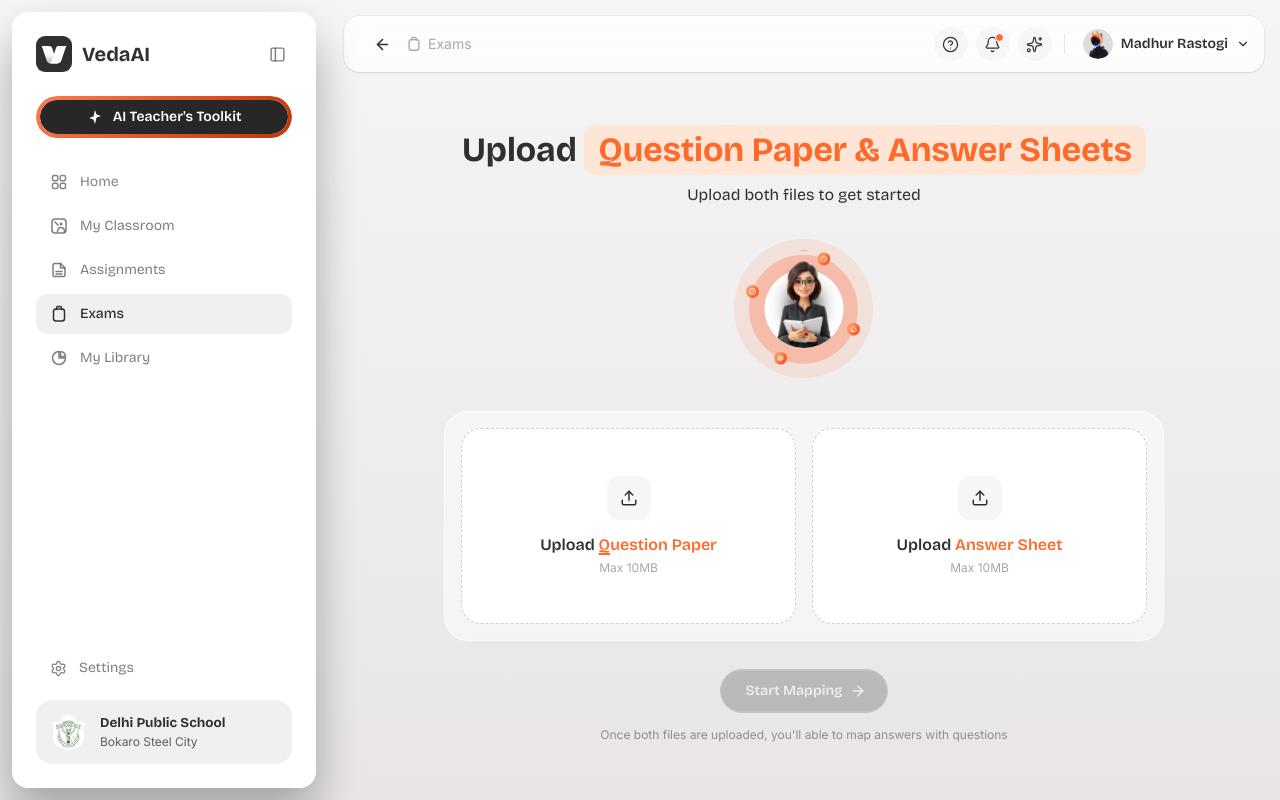
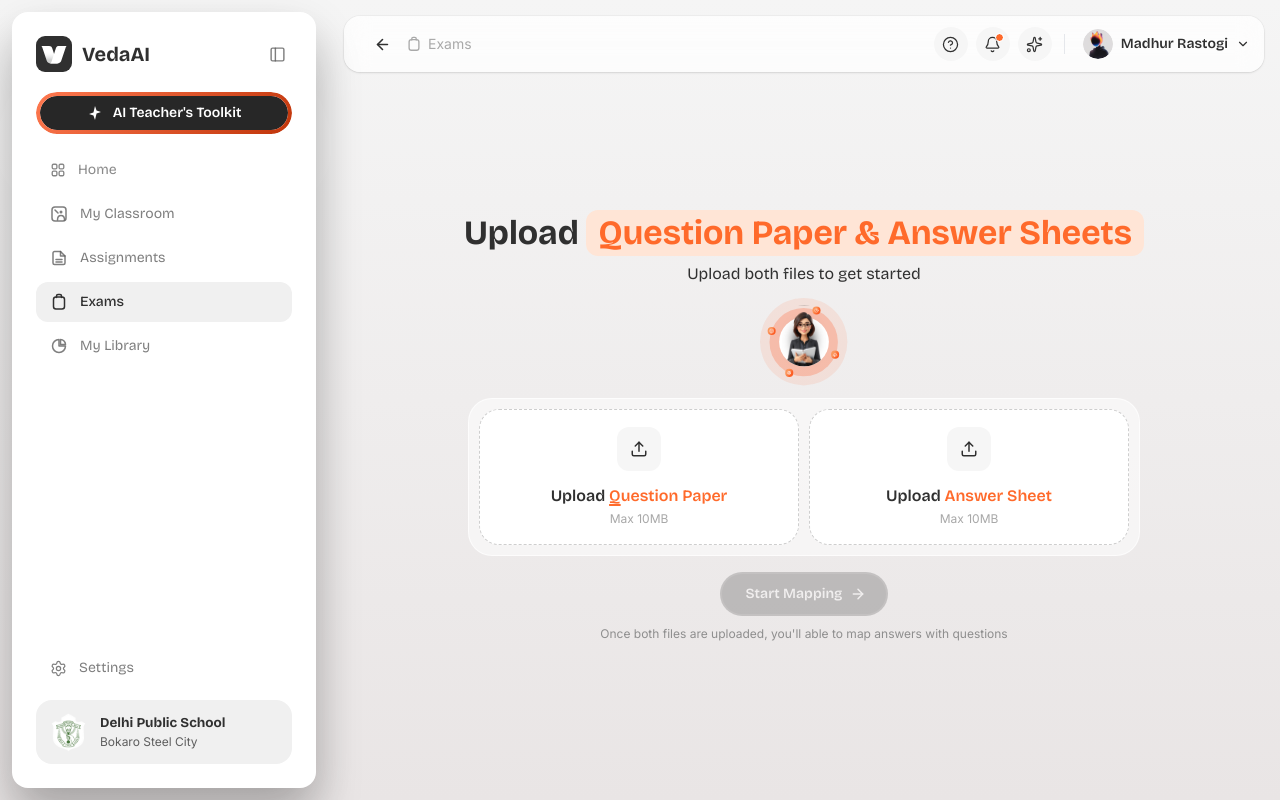
Before and after one commit to lohit-dev/assessment-ai, a Next.js app: page / in a window 1280 px wide. Built offline with nearby package versions, Linux system fonts and the light colour scheme.

Commit message:
style: refine UI component dimensions, spacing, and layout sizing for improved visual balance

```diff
--- a/src/app/page.tsx
+++ b/src/app/page.tsx
@@ -38,7 +38,7 @@ export default function UploadPage() {
       <div className="flex flex-1 flex-col gap-3 md:ml-82">
         <TopBar />
 
-        <main className="flex flex-1 flex-col items-center justify-center px-4 py-6 md:py-8">
+        <main className="flex flex-1 flex-col items-center justify-center px-4 pt-4 pb-8">
           <h1
             className="text-center text-2xl leading-tight md:hidden"
             style={{
@@ -57,7 +57,7 @@ export default function UploadPage() {
           </h1>
 
           <h1
-            className="text-3.5xl hidden text-center leading-tight md:block"
+            className="hidden text-center leading-tight md:block"
             style={{
               fontFamily: "var(--font-bricolage)",
               fontWeight: 700,
@@ -67,7 +67,7 @@ export default function UploadPage() {
           >
             Upload{" "}
             <span
-              className="inline-block rounded-xl px-3.5 py-1"
+              className="inline-block rounded-xl px-3 py-0.5"
               style={{
                 color: "#FF6A2B",
                 backgroundColor: "#FFE5D6",
@@ -81,7 +81,7 @@ export default function UploadPage() {
           </h1>
 
           <p
-            className="mt-2 text-center text-base"
+            className="mt-1.5 text-center text-base"
             style={{
               fontFamily: "var(--font-bricolage)",
               fontWeight: 400,
@@ -91,19 +91,19 @@ export default function UploadPage() {
             Upload both files to get started
           </p>
 
-          <div className="my-6 flex items-center justify-center md:my-8">
+          <div className="my-3 flex items-center justify-center">
             <Image
               src="/assets/tutor_image.svg"
               alt="AI tutor illustration"
-              width={140}
-              height={140}
+              width={88}
+              height={88}
               priority
-              className="size-35 select-none"
+              className="select-none"
             />
           </div>
 
           <div
-            className="flex w-full max-w-180 flex-col gap-3 p-3 sm:flex-row sm:gap-4 sm:p-4"
+            className="flex w-full max-w-2xl flex-col gap-2.5 p-2.5 sm:flex-row"
             style={{
               backgroundColor: "#FFFFFF80",
               borderRadius: 24,
@@ -127,7 +127,7 @@ export default function UploadPage() {
           <button
             disabled={!bothUploaded}
             onClick={handleStartMapping}
-            className="mt-7 flex h-11 items-center justify-center gap-2 rounded-full py-3 pr-5 pl-6 text-sm font-semibold text-white transition-all"
+            className="mt-4 flex h-11 items-center justify-center gap-2 rounded-full py-3 pr-5 pl-6 text-sm font-semibold text-white transition-all"
             style={{
               fontFamily: "var(--font-bricolage)",
               backgroundColor: "#303030",
@@ -145,7 +145,7 @@ export default function UploadPage() {
           </button>
 
           <p
-            className="mt-3.5 max-w-85 text-center text-xs md:max-w-none"
+            className="mt-2.5 max-w-85 text-center text-xs md:max-w-none"
             style={{
               fontFamily: "var(--font-inter)",
               color: "#8E8E8E",
--- a/src/components/Sidebar.tsx
+++ b/src/components/Sidebar.tsx
@@ -15,8 +15,8 @@ function HomeIcon({
 }) {
   return (
     <svg
-      width="18"
-      height="18"
+      width="16"
+      height="16"
       viewBox="0 0 18 18"
       fill="none"
       xmlns="http://www.w3.org/2000/svg"
@@ -250,7 +250,7 @@ export default function Sidebar() {
       }}
     >
       <div>
-        <div className="mb-6 flex items-center justify-between">
+        <div className="mb-5 flex items-center justify-between">
           <div className="flex items-center gap-2.5">
             <Image
               src="/assets/veda-ai.svg"
@@ -280,7 +280,7 @@ export default function Sidebar() {
         </div>
 
         <button
-          className="mb-6 flex w-full items-center justify-center gap-2.5 rounded-full text-sm font-semibold text-white transition-opacity hover:opacity-90"
+          className="mb-4 flex w-full items-center justify-center gap-2.5 rounded-full text-sm font-semibold text-white transition-opacity hover:opacity-90"
           style={{
             fontFamily: "var(--font-bricolage)",
             height: 42,
--- a/src/components/UploadCard.tsx
+++ b/src/components/UploadCard.tsx
@@ -51,7 +51,7 @@ export default function UploadCard({
       onClick={() => !file && inputRef.current?.click()}
       className={clsx(
         "flex w-full flex-1 flex-col items-center justify-center text-center transition-all",
-        "h-46 px-6 py-6 sm:h-49",
+        "h-32 px-6 py-4 sm:h-34",
         file
           ? "cursor-default"
           : isDragging
```
